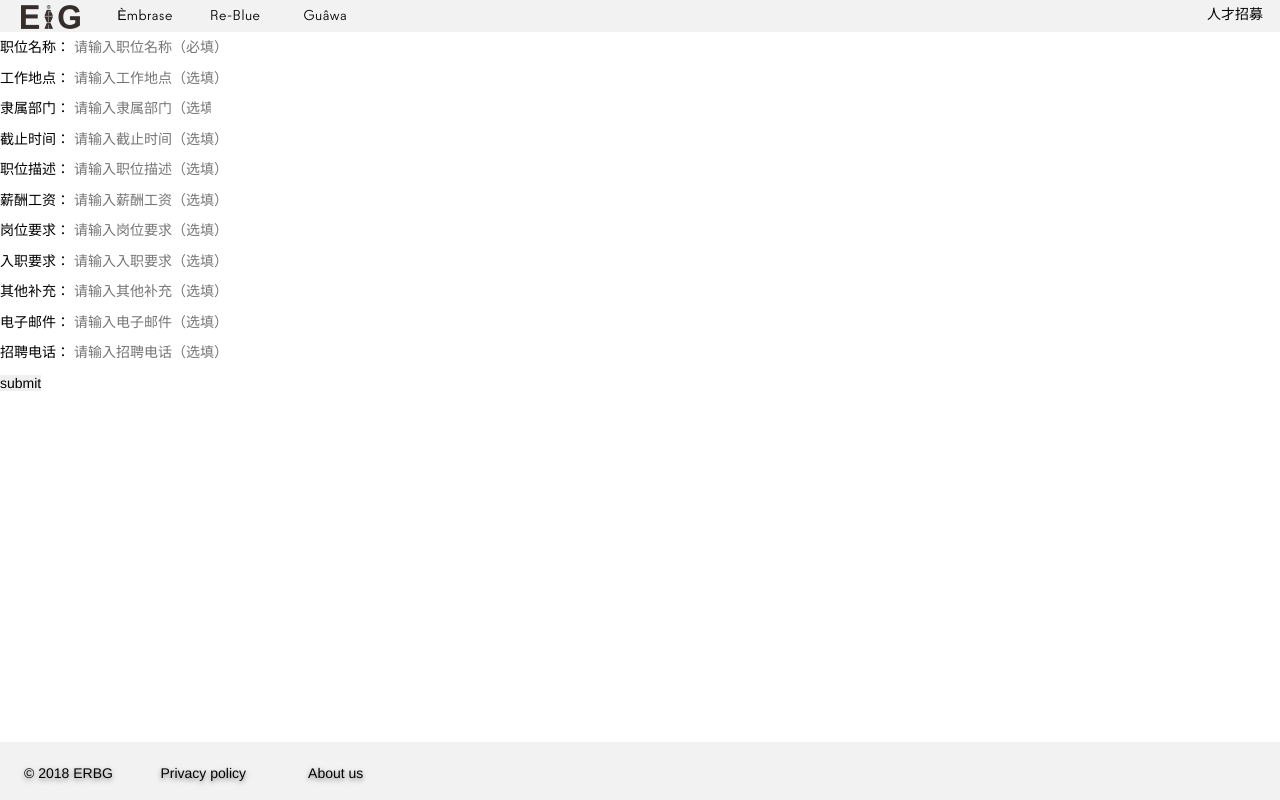
After one commit to hsw625728/ERBG, a PHP site: page /addrecruitment.html in a window 1280 px wide. The commit adds this page. Run offline with PHP 8.4, Linux system fonts and the light colour scheme; some libraries are stand-ins or nearby versions.

Commit message:
招聘信息添加页面制作完毕。

```diff
--- /dev/null
+++ b/addrecruitment.html
@@ -0,0 +1,97 @@
+<!DOCTYPE html>
+<html lang="en">
+<head>
+    <meta charset="UTF-8">
+    <meta http-equiv="X-UA-Compatible" content="IE=edge">
+    <meta name="viewport" content="width=device-width, initial-scale=1">
+    <!-- 上述3个meta标签*必须*放在最前面，任何其他内容都*必须*跟随其后！ -->
+    <meta name="description" content="">
+    <meta name="author" content="ERBG">
+    <link rel="icon" href="../../favicon.ico">
+    <link rel="stylesheet" href="css/standardize.css">
+    <link rel="stylesheet" href="css/header.css">
+    <link rel="stylesheet" href="css/footer.css">
+    <link rel="stylesheet" href="css/fonts.min.css">
+    <link rel="stylesheet" href="css/addrecruitment.css">
+
+
+    <title>添加招聘职位</title>
+    <script src="http://ajax.aspnetcdn.com/ajax/jQuery/jquery-1.8.0.js"></script>
+    <script>
+        $(document).ready(function(){
+            $('#header').load('header.html');
+            $('#footer').load('footer.html');
+        })
+    </script>
+</head>
+<body>
+<div id="header" class="nav_container clearfix"></div>
+<div id="content">
+    <form action="http://mengyoutu.cn/erbg/addrecruitment.php" method="POST" name="addrecruitmenetform">
+        <div>
+            <span>职位名称：</span>
+            <span><input type="text" class="textinput" name="title" placeholder="请输入职位名称（必填）"/> </span>
+        </div>
+        <div>
+            <span>工作地点：</span>
+            <span><input type="text" class="textinput" name="location" placeholder="请输入工作地点（选填）"/> </span>
+        </div>
+        <div>
+            <span>隶属部门：</span>
+            <span>
+                <input type="text" list="department" name="department" placeholder="请输入隶属部门（选填）"/>
+                <datalist id="department">
+                    <option value="市场部">
+                    <option value="研发部">
+                    <option value="管理部">
+                    <option value="物流部">
+                    <option value="仓储部">
+                    <option value="质检部">
+                    <option value="销售部">
+                    <option value="财务部">
+                    <option value="客服部">
+                    <option value="电商部">
+                    <option value="公关部">
+                </datalist>
+            </span>
+        </div>
+        <div>
+            <span>截止时间：</span>
+            <span><input type="text" name="deadline" placeholder="请输入截止时间（选填）"/> </span>
+        </div>
+        <div>
+            <span>职位描述：</span>
+            <span><input type="text" name="description" placeholder="请输入职位描述（选填）"/> </span>
+        </div>
+        <div>
+            <span>薪酬工资：</span>
+            <span><input type="text" name="salary" placeholder="请输入薪酬工资（选填）"/> </span>
+        </div>
+        <div>
+            <span>岗位要求：</span>
+            <span><input type="text" name="jobdescription" placeholder="请输入岗位要求（选填）"/> </span>
+        </div>
+        <div>
+            <span>入职要求：</span>
+            <span><input type="text" name="jobqualification" placeholder="请输入入职要求（选填）"/> </span>
+        </div>
+        <div>
+            <span>其他补充：</span>
+            <span><input type="text" name="otherdescription" placeholder="请输入其他补充（选填）"/> </span>
+        </div>
+        <div>
+            <span>电子邮件：</span>
+            <span><input type="text" name="email" placeholder="请输入电子邮件（选填）"/> </span>
+        </div>
+        <div>
+            <span>招聘电话：</span>
+            <span><input type="text" name="telephone" placeholder="请输入招聘电话（选填）"/> </span>
+        </div>
+        <div>
+            <span><input type="submit" name="submit" value="submit"/></span>
+        </div>
+    </form>
+</div>
+<div id="footer" class="footer_container clearfix"></div>
+</body>
+</html>
--- /dev/null
+++ b/css/addrecruitment.css
@@ -0,0 +1,35 @@
+html{
+    height: 100%;
+}
+
+body{
+    display: flex;
+    flex-direction: column;
+    height: 100%;
+}
+/*以下三个式样保证header在顶部 footer在底部 中间留白*/
+#header{
+    /* 我们希望 header 采用固定的高度，只占用必须的空间 */
+    /* 0 flex-grow, 0 flex-shrink, auto flex-basis */
+    flex: 0 0 auto;
+}
+
+#content{
+    /* 将 flex-grow 设置为1，该元素会占用全部可使用空间
+       而其他元素该属性值为0，因此不会得到多余的空间*/
+    /* 1 flex-grow, 0 flex-shrink, auto flex-basis */
+    flex: 1 0 auto;
+    margin-top: 32px;
+    height:auto;
+}
+
+#footer{
+    /* 和 header 一样，footer 也采用固定高度*/
+    /* 0 flex-grow, 0 flex-shrink, auto flex-basis */
+    flex: 0 0 auto;
+}
+
+input.textinput{
+    border: 1px;
+    border-color: #000;
+}
--- a/css/header.css
+++ b/css/header.css
@@ -124,7 +124,7 @@ body {
 
 .store_item {
   float: right;
-  width: 80px;
+  width: 100%;
   height: 32px;
   background-color: #f2f2f2;
 }
@@ -163,7 +235,7 @@ nav ul li{
 nav ul li a{
     text-decoration: none;
     display: block;
-    width: 90px;
+    width: 100%;
     line-height: 32px;
     text-align: center;
     color:black;
```
Also changed, not shown: other parts of css/header.css (+75 -2 lines), DB/user.sql (+23 -1 lines), addrecruitment.php (added, +46 -0 lines).
